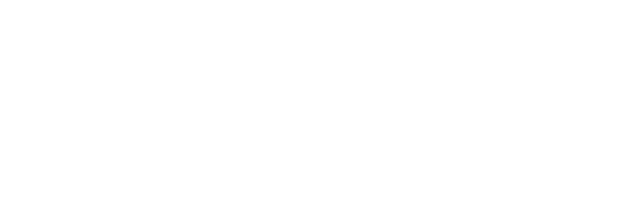
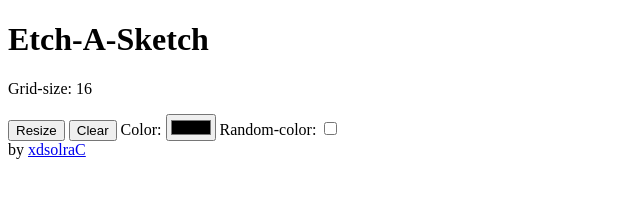
Before and after one commit to xdsolraC/etch-a-sketch, a plain HTML site: page index.html in a window 1280 px wide. Shown: the whole page, without its empty margins (0-640 px from the left). Drawn offline with Linux system fonts and the light colour scheme.

Commit message:
HTML: initial app layout

```diff
--- a/index.html
+++ b/index.html
@@ -7,6 +7,28 @@
     <link rel="stylesheet" href="styles.css">
 </head>
 <body>
+    <div class="appContainer">
+        <h1>Etch-A-Sketch</h1>
+        <p>Grid-size: <span class="grid-size">16</span></p>
+
+        <div class="sketch"></div>
+
+        <div class="inputArea">
+            <button class="resizeBtn button">Resize</button>
+            <button class="clearBtn button">Clear</button>
+            <label for="color-picker">Color:
+                <input type="color" id="color-picker" value="ffffff" class="color-picker">
+            </label>
+            <label for="random">Random-color:
+                <input type="checkbox" id="random">
+            </label>
+        </div>
+
+        <footer>
+            by
+            <a href="https://github.com/xdsolraC" target="_blank">xdsolraC</a>
+        </footer>
+    </div>
 
     <script src="script.js"></script>
 
```
